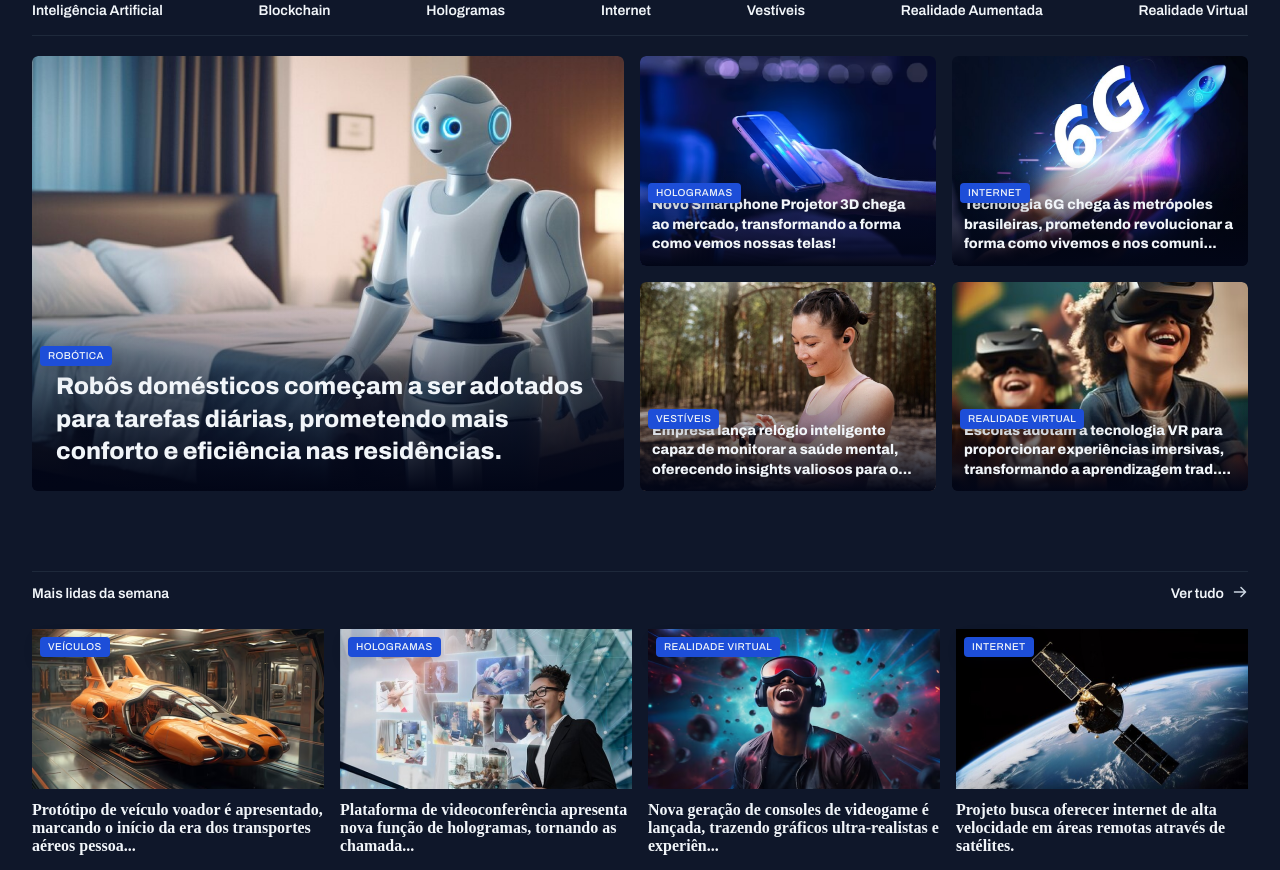
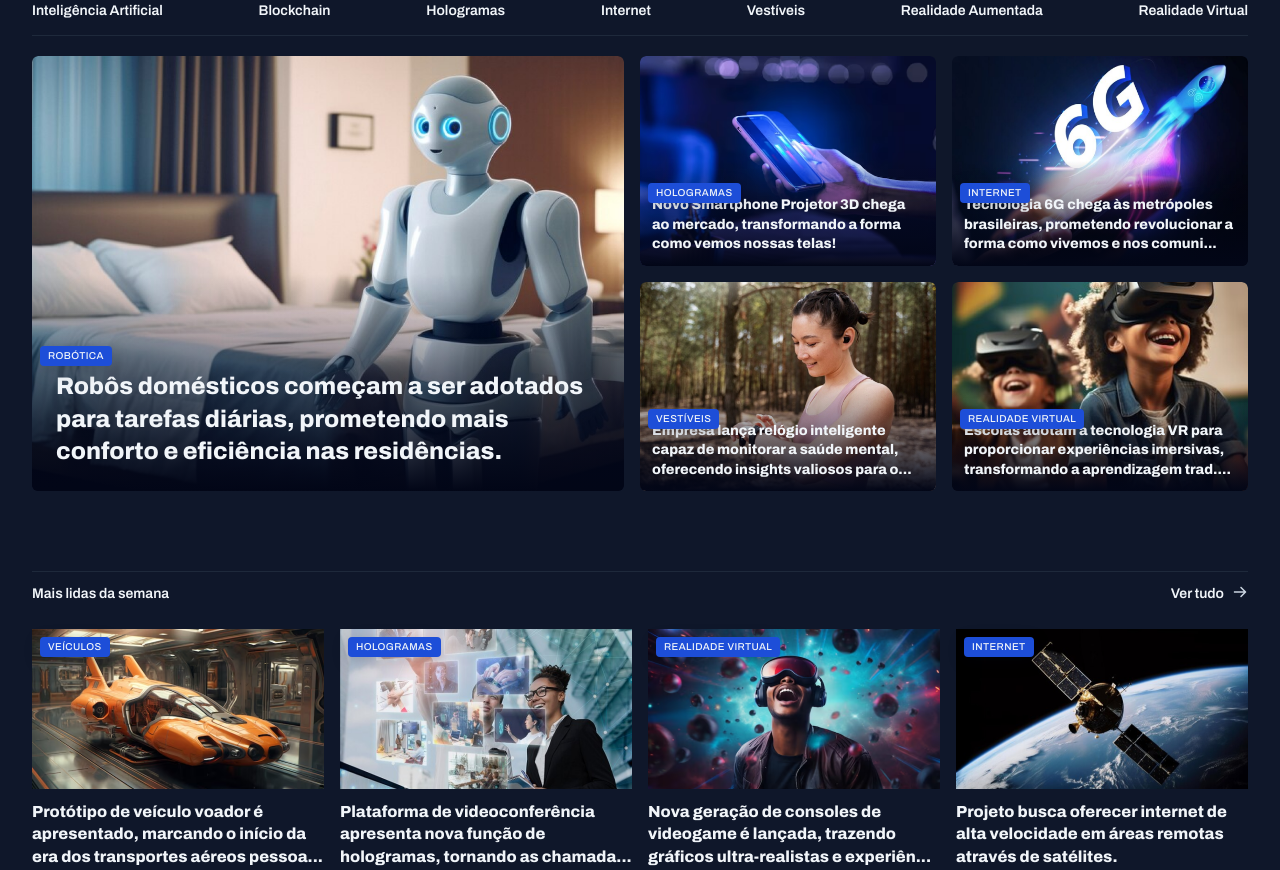
Before and after one commit to kamoura-i/Portal-de-Noticias, a plain HTML site: page index.html in a window 1280 px wide. Shown: the part 82-952 px from the top of the page. Drawn offline with Linux system fonts and the light colour scheme.

Commit message:
Mudando a fonte do weekly

```diff
--- a/index.html
+++ b/index.html
@@ -114,7 +114,7 @@
         </a>
       </header>
 
-      <div class="grid gap-16">
+      <div id="weekly-fashion" class="grid gap-16">
         <figure>
           <span class="content-tag">veículos</span>
           <img src="assets/imagens/Image 06.png" alt="">
--- a/styles/sections.css
+++ b/styles/sections.css
@@ -128,3 +128,9 @@ aside{
   width: 488px;
   height: 280px;
 }
+
+#weekly-fashion{
+  p{
+    font: var(--h2);
+  }
+}
```
